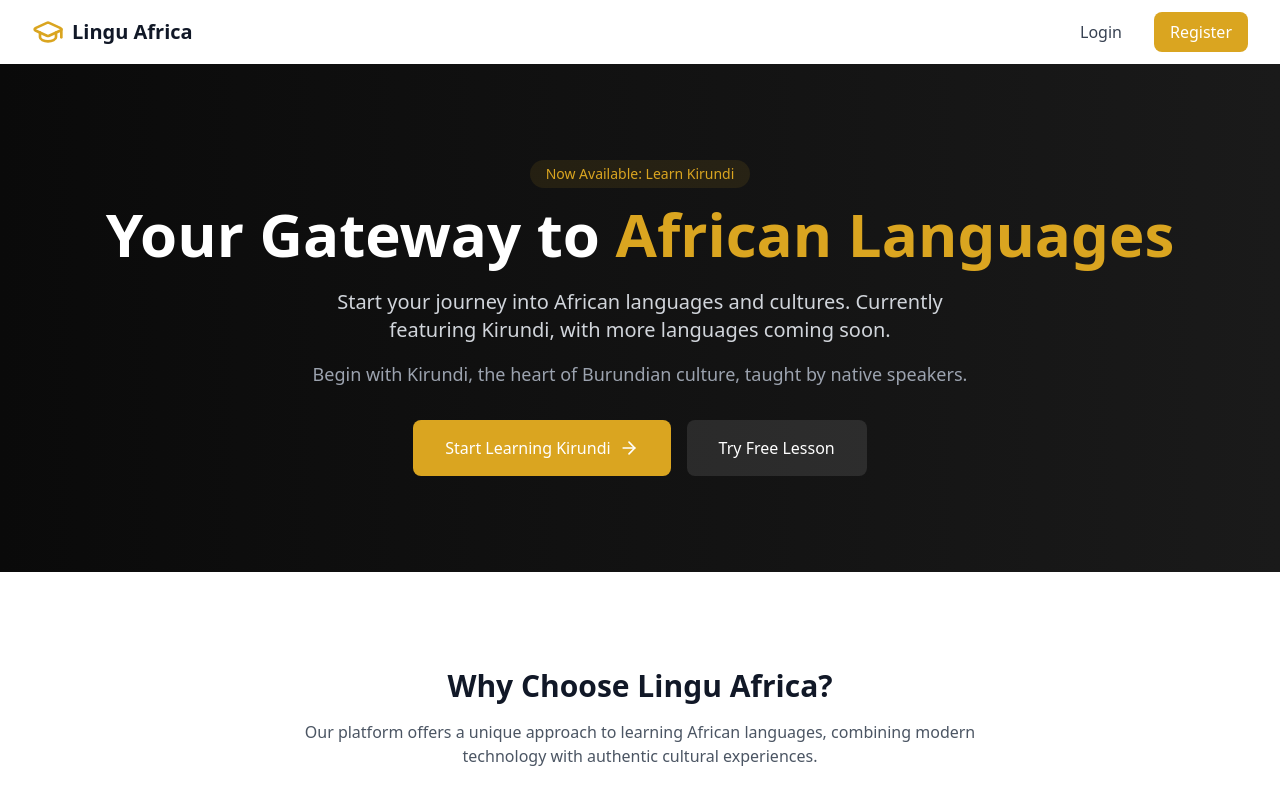
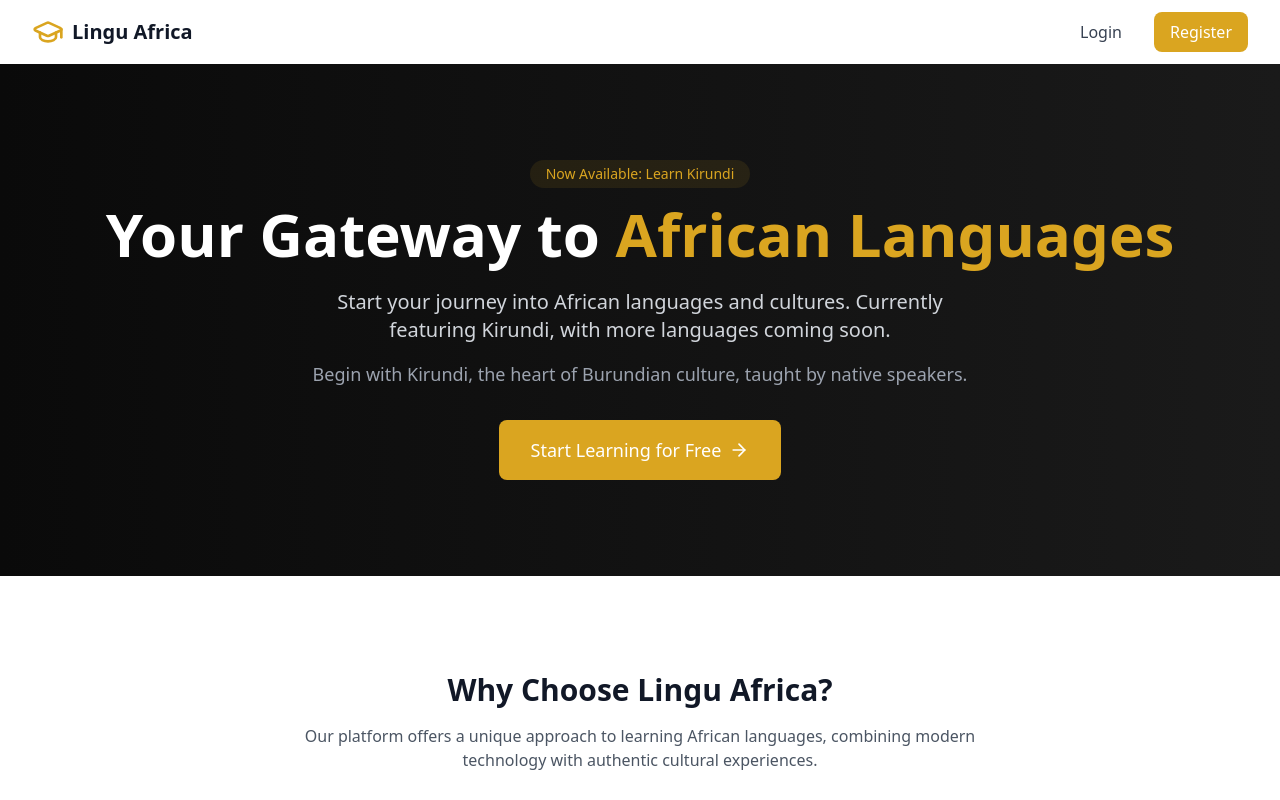
Before and after one commit to lionel-k/lionel-k.github.io, a React (Vite) app in the folder app/: page / in a window 1280 px wide. Shown: the top 800 px of the page. Built offline with nearby package versions, Linux system fonts and the light colour scheme.

Commit message:
Update button text in Home page component

```diff
--- a/app/src/pages/Home.tsx
+++ b/app/src/pages/Home.tsx
@@ -132,18 +132,12 @@ const Home = () => {
               Begin with Kirundi, the heart of Burundian culture, taught by
               native speakers.
             </p>
-            <div className="flex justify-center space-x-4">
+            <div className="flex justify-center">
               <button
                 onClick={() => navigate("/register")}
-                className="px-8 py-4 bg-[#DAA520] text-white rounded-lg hover:bg-[#B8860B] transition-colors flex items-center"
+                className="px-8 py-4 bg-[#DAA520] text-white rounded-lg hover:bg-[#B8860B] transition-colors flex items-center text-lg font-medium"
               >
-                Start Learning Kirundi <ArrowRight className="ml-2 w-5 h-5" />
-              </button>
-              <button
-                onClick={() => navigate("/lessons")}
-                className="px-8 py-4 bg-white/10 text-white rounded-lg hover:bg-white/20 transition-colors"
-              >
-                Try Free Lesson
+                Start Learning for Free <ArrowRight className="ml-2 w-5 h-5" />
               </button>
             </div>
           </div>
```
